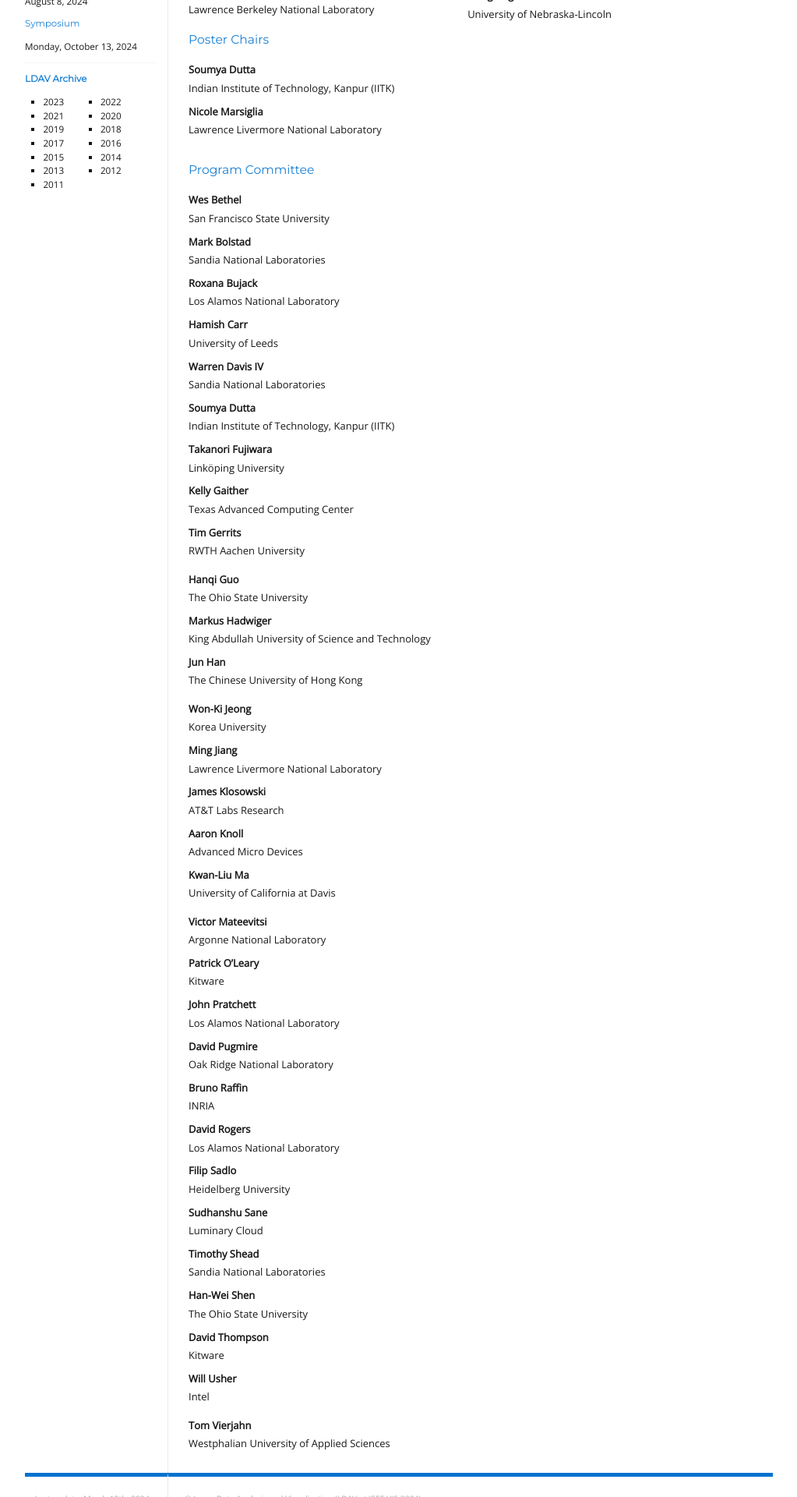
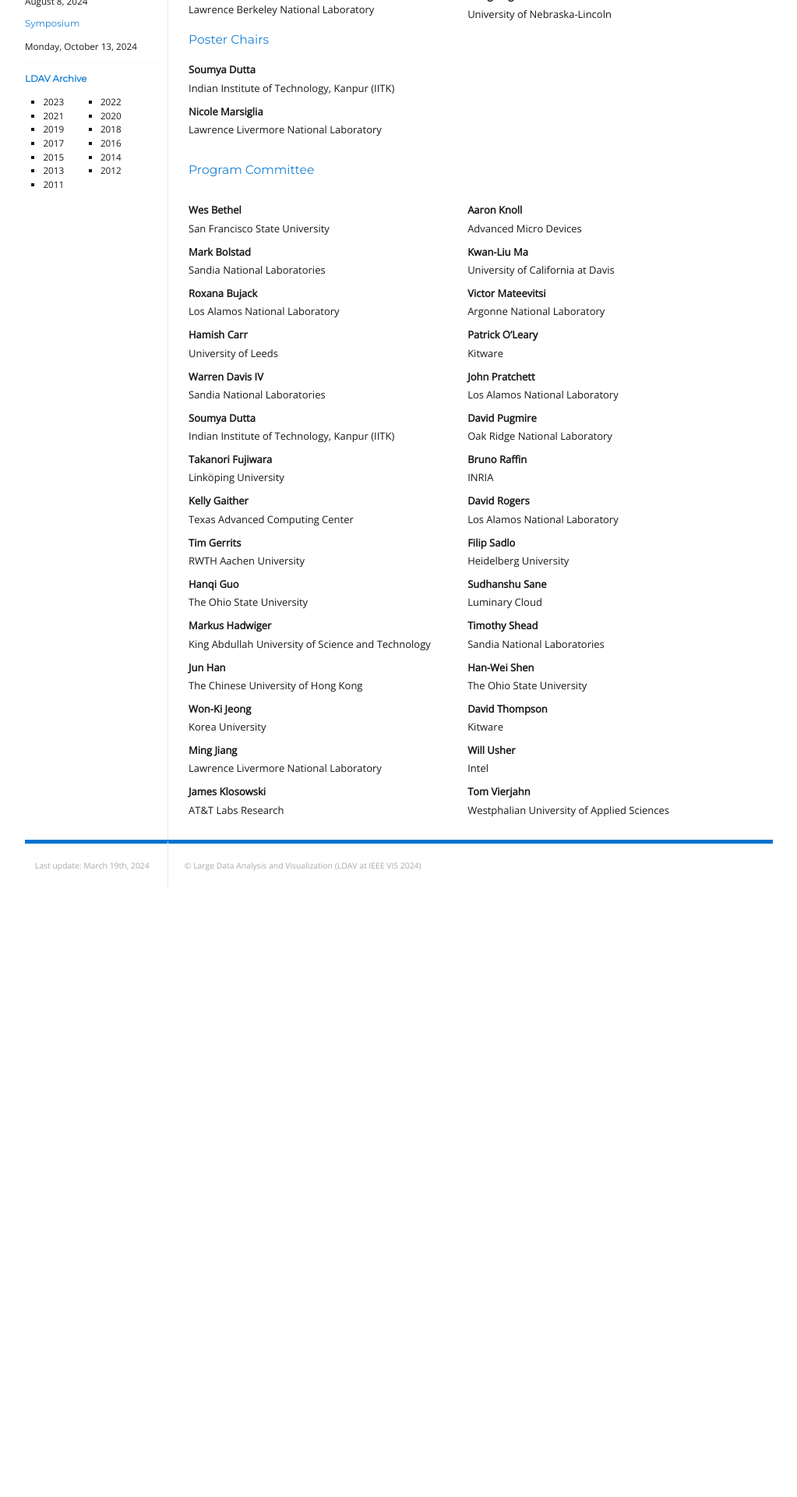
Before and after one commit to LDAV-Symposium/2024, a Jekyll site: the page built from _pages/organization.md, in a window 1280 px wide. Shown: the part 604-2524 px from the top of the page at 78% size, without its empty margins (128-1151 px from the left). Built offline with Jekyll 4.4.1, drawn with Linux system fonts in a browser that asks for light colours; after the commit the page ends 1756 px from its top, so only the background shows below that.

Commit message:
updates program committee

```diff
--- a/_pages/organization.md
+++ b/_pages/organization.md
@@ -62,7 +62,7 @@ Hongfeng Yu
 
 ## Program Committee
 
-<!-- <div class="left"> -->
+<div class="left">
 
 Wes Bethel
 : San Francisco State University
@@ -91,9 +91,6 @@ Kelly Gaither
 Tim Gerrits
 : RWTH Aachen University
 
-<!-- Pascal Grosset  -->
-<!-- : Los Alamos National Laboratory -->
-
 Hanqi Guo
 : The Ohio State University
 
@@ -102,9 +99,6 @@ Markus Hadwiger
 
 Jun Han
 : The Chinese University of Hong Kong
-
-<!-- Joseph Insley  -->
-<!-- : Argonne National Laboratory -->
 
 Won-Ki Jeong
 : Korea University
@@ -115,15 +109,14 @@ Ming Jiang
 James Klosowski
 : AT&T Labs Research
 
+</div>
+<div class="right">
+
 Aaron Knoll
 : Advanced Micro Devices
 
 Kwan-Liu Ma
 : University of California at Davis
-
-<!-- </div> -->
-<!-- <div class="right"> -->
-
 
 Victor Mateevitsi
 : Argonne National Laboratory
@@ -161,22 +154,7 @@ David Thompson
 Will Usher
 : Intel
 
-<!-- Qi Wu -->
-<!-- : University of California at Davis -->
-
 Tom Vierjahn
 : Westphalian University of Applied Sciences
 
-<!-- Pascal Grosset -->
-<!-- : Los Alamos National Laboratory -->
-
-<!-- Joseph Insley  -->
-<!-- : Argonne National Laboratory -->
-
-<!-- Nicole Marsaglia -->
-<!-- : Lawrence Livermore National Laboratory -->
-
-<!-- Hyungman Park -->
-<!-- : Apple -->
-
-<!-- </div> -->
+</div>
```
